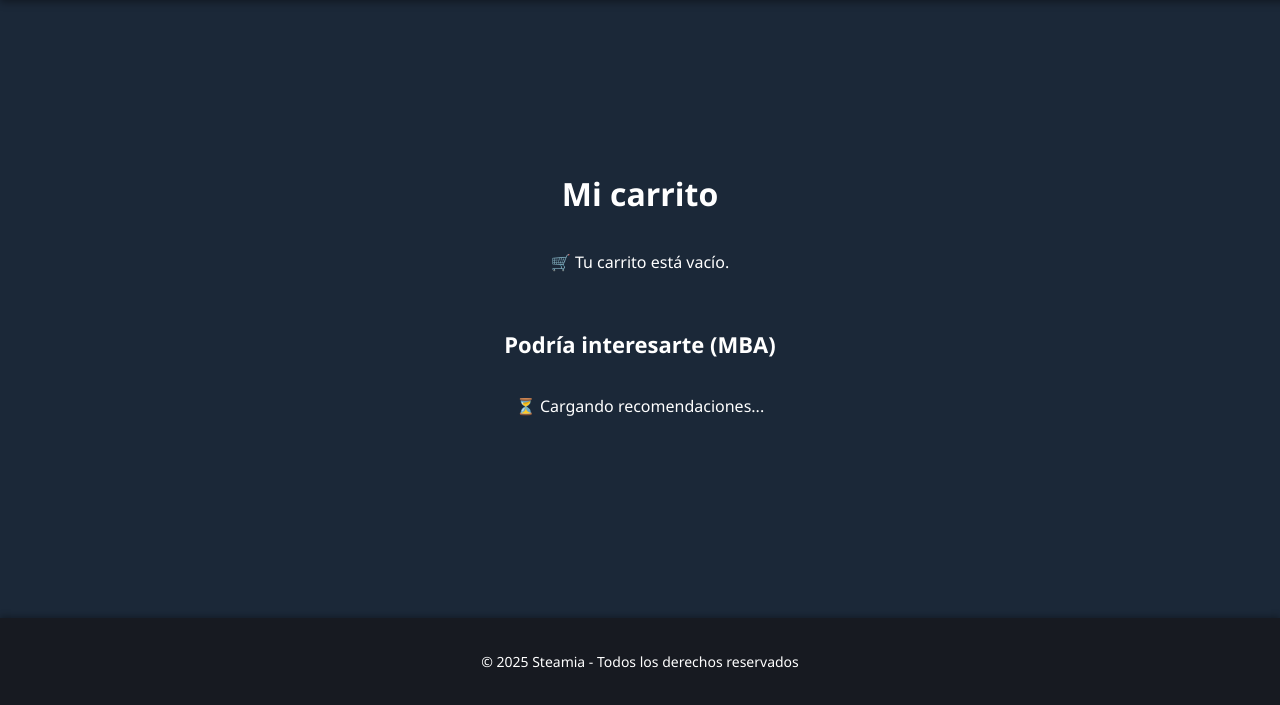
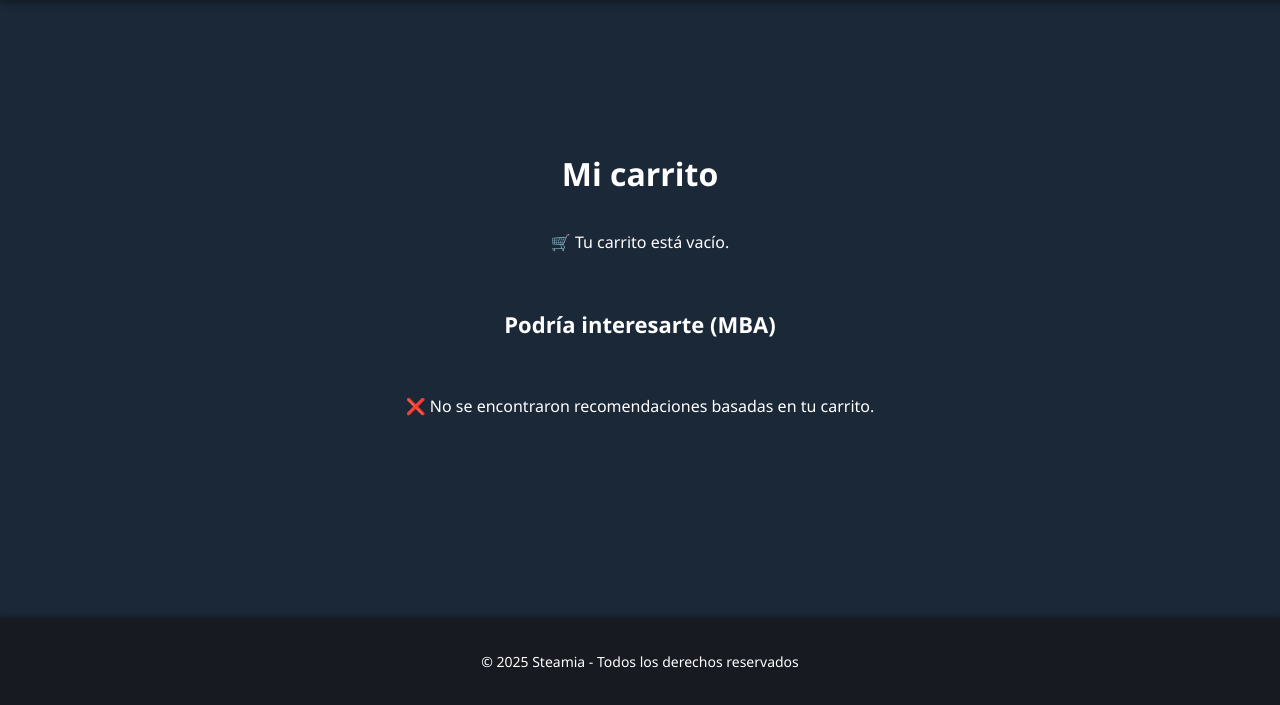
Before and after one commit to Dekiuv/ProyectoSintesis, a FastAPI app: page /carrito in a window 1280 px wide. Shown: the part 95-800 px from the top of the page. Run offline with FastAPI, Linux system fonts and the light colour scheme; data that the repository does not hold is empty; parts of the project's set-up code (start-up, migrations or seed data) failed here and were passed over.

Commit message:
mba carrito

```diff
--- a/app.py
+++ b/app.py
@@ -694,80 +694,92 @@
 
 
 @app.get("/api/recomendacionesmba_carrito")
-async def recomendar_mba_desde_carrito(request: Request):
-    # Paso 1: Obtener juegos del carrito desde la sesión
+async def recomendar_mba_para_carrito(request: Request):
+    # 🧺 1. Juegos del carrito
     carrito = request.session.get("carrito", [])
-    if not carrito:
-        print("⚠️ El carrito está vacío.")
+    appids_carrito = {j["appid"] for j in carrito}
+
+    # 👤 2. Juegos jugados del usuario en Steam (API)
+    steam_id = request.session.get("steam_id")
+    datos = llamar_api_steam(
+        "https://api.steampowered.com/IPlayerService/GetOwnedGames/v0001/",
+        {"steamid": steam_id, "format": "json"}
+    )
+    appids_steam = {
+        juego["appid"] for juego in datos.get("response", {}).get("games", [])
+        if juego.get("playtime_forever", 0) > 0
+    } if datos else set()
+
+    # ✅ 3. Unión de juegos que queremos evitar recomendar
+    appids_evitar = appids_carrito.union(appids_steam)
+
+    if not appids_carrito:
         return {"recomendaciones": []}
 
-    appids = {j["appid"] for j in carrito if "appid" in j}
-
-    if not appids:
-        print("⚠️ No hay appids válidos en el carrito.")
-        return {"recomendaciones": []}
-
-    # Paso 2: Cargar matriz y modelos
+    # 📊 4. Modelos y matriz
     matriz_binaria = pd.read_csv("matriz_binaria_filtrada.csv", index_col=0)
     pca = load("modelo_pca.joblib")
     kmeans = load("modelo_kmeans.joblib")
     columnas_appids = pd.read_pickle("appids_entrenados.pkl")
 
-    # Paso 3: Crear vector binario del usuario
-    appids_validos = appids & set(columnas_appids)
-    if not appids_validos:
-        return {"recomendaciones": []}
+    # 📌 5. Vector binario del carrito
+    vector_usuario = pd.Series(0, index=columnas_appids)
+    vector_usuario[list(appids_carrito & set(columnas_appids))] = 1
 
-    vector_usuario = pd.Series(0, index=columnas_appids)
-    vector_usuario[list(appids_validos)] = 1
-
-    # Paso 4: Asignar cluster
+    # 🔢 6. Cluster del carrito
     vector_reducido = pca.transform([vector_usuario])
     cluster = int(kmeans.predict(vector_reducido)[0])
     print(f"🧠 Carrito asignado al cluster {cluster}")
 
-    # Paso 5: Cargar reglas
+    # 📁 7. Reglas
     reglas_path = f"reglas_cluster_{cluster}.csv"
     if not Path(reglas_path).exists():
         return {"recomendaciones": []}
 
     reglas = pd.read_csv(reglas_path)
-    if isinstance(reglas['antecedents'].iloc[0], str) and reglas['antecedents'].str.startswith('frozenset').any():
-        reglas['antecedents'] = reglas['antecedents'].apply(eval)
-        reglas['consequents'] = reglas['consequents'].apply(eval)
-    else:
-        reglas['antecedents'] = reglas['antecedents'].apply(lambda x: frozenset(literal_eval(x)))
-        reglas['consequents'] = reglas['consequents'].apply(lambda x: frozenset(literal_eval(x)))
 
-    # Paso 6: Nombres y filtrado de recomendaciones
+    # 🧠 Eval frozensets si vienen como string
+    if isinstance(reglas['antecedents'].iloc[0], str):
+        if reglas['antecedents'].str.startswith('frozenset').any():
+            reglas['antecedents'] = reglas['antecedents'].apply(eval)
+            reglas['consequents'] = reglas['consequents'].apply(eval)
+        else:
+            from ast import literal_eval
+            reglas['antecedents'] = reglas['antecedents'].apply(lambda x: frozenset(literal_eval(x)))
+            reglas['consequents'] = reglas['consequents'].apply(lambda x: frozenset(literal_eval(x)))
+
+    # 🧾 8. Cargar nombres
     nombres_juegos = pd.read_csv("nombres_juegos.csv").set_index("appid")["name"].to_dict()
+
+    # 🧠 9. Reglas aplicables y filtradas
     recomendaciones = []
     for _, fila in reglas.iterrows():
-        if fila['antecedents'].issubset(appids_validos) and not fila['consequents'].issubset(appids_validos):
+        if fila['antecedents'].issubset(appids_carrito) and not fila['consequents'].issubset(appids_evitar):
             appid = list(fila['consequents'])[0]
-            recomendaciones.append((appid, fila['confidence'], fila['lift']))
+            if appid not in appids_evitar:
+                recomendaciones.append((appid, fila['confidence'], fila['lift']))
 
     if not recomendaciones:
         return {"recomendaciones": []}
 
+    # 📦 10. Resultado final único + imagen
     recomendaciones = sorted(recomendaciones, key=lambda x: (-x[1], -x[2]))
+    vistos = set()
+    resultados = []
 
-    # Paso 7: Añadir datos de los juegos
-    resultados = []
-    vistos = set()
     for appid, _, _ in recomendaciones:
-        if appid in vistos:
+        if appid in vistos or appid in appids_evitar:
             continue
         vistos.add(appid)
 
         nombre = nombres_juegos.get(appid, f"Juego {appid}")
-        info_extra = obtener_datos_juego(appid)
+        info = obtener_datos_juego(appid)
 
         resultados.append({
             "item_id": appid,
             "nombre": nombre,
-            "imagen": info_extra["imagen"],
-            "descripcion": info_extra["descripcion"]
+            "imagen": info["imagen"],
+            "descripcion": info["descripcion"]
         })
 
         if len(resultados) >= 10:
--- a/static/carrito.css
+++ b/static/carrito.css
@@ -152,3 +152,56 @@
 .hidden {
   display: none !important;
 }
+
+.recomendaciones {
+  display: flex;
+  flex-wrap: wrap;
+  gap: 20px;
+  justify-content: center;
+  padding: 20px;
+}
+
+.card {
+  width: 200px;
+  background-color: #2a475e;
+  color: white;
+  border-radius: 8px;
+  overflow: hidden;
+  box-shadow: 0 0 10px rgba(0,0,0,0.3);
+  display: flex;
+  flex-direction: column;
+  justify-content: space-between;
+  transition: transform 0.2s ease;
+}
+
+.card:hover {
+  transform: scale(1.03);
+}
+
+.card img {
+  width: 100%;
+  height: auto;
+  object-fit: contain;
+  max-height: 150px;
+}
+
+.card .info {
+  padding: 10px;
+  text-align: center;
+}
+
+.comprar-btn {
+  display: inline-block;
+  background-color: #66c0f4;
+  padding: 8px 12px;
+  margin-top: 10px;
+  border-radius: 6px;
+  text-decoration: none;
+  font-weight: bold;
+  color: #1b2838;
+}
+
+.comprar-btn:hover {
+  background-color: #3a9ee0;
+  color: white;
+}
--- a/templates/carrito.html
+++ b/templates/carrito.html
@@ -75,5 +75,38 @@
       <p>&copy; 2025 Steamia - Todos los derechos reservados</p>
     </footer>
 <script src="static/header.js"></script>
+<script>
+  document.addEventListener("DOMContentLoaded", () => {
+    fetch("/api/recomendacionesmba_carrito")
+      .then(response => response.json())
+      .then(data => {
+        const contenedor = document.getElementById("recomendaciones-mba");
+        contenedor.innerHTML = ""; // limpiar el texto de "Cargando..."
+
+        if (data.recomendaciones && data.recomendaciones.length > 0) {
+          data.recomendaciones.forEach(juego => {
+            const card = document.createElement("div");
+            card.className = "card";
+
+            card.innerHTML = `
+              <img src="${juego.imagen || '/static/default.png'}" alt="${juego.nombre}">
+              <div class="info">
+                <h3>${juego.nombre}</h3>
+                <a href="/juego/${juego.item_id}" class="comprar-btn">Comprar juego</a>
+              </div>
+            `;
+            contenedor.appendChild(card);
+          });
+        } else {
+          contenedor.innerHTML = "<p>❌ No se encontraron recomendaciones basadas en tu carrito.</p>";
+        }
+      })
+      .catch(err => {
+        console.error(err);
+        document.getElementById("recomendaciones-mba").innerHTML = "<p>❌ Error al cargar las recomendaciones.</p>";
+      });
+  });
+</script>
+
 </body>
 </html>
```
